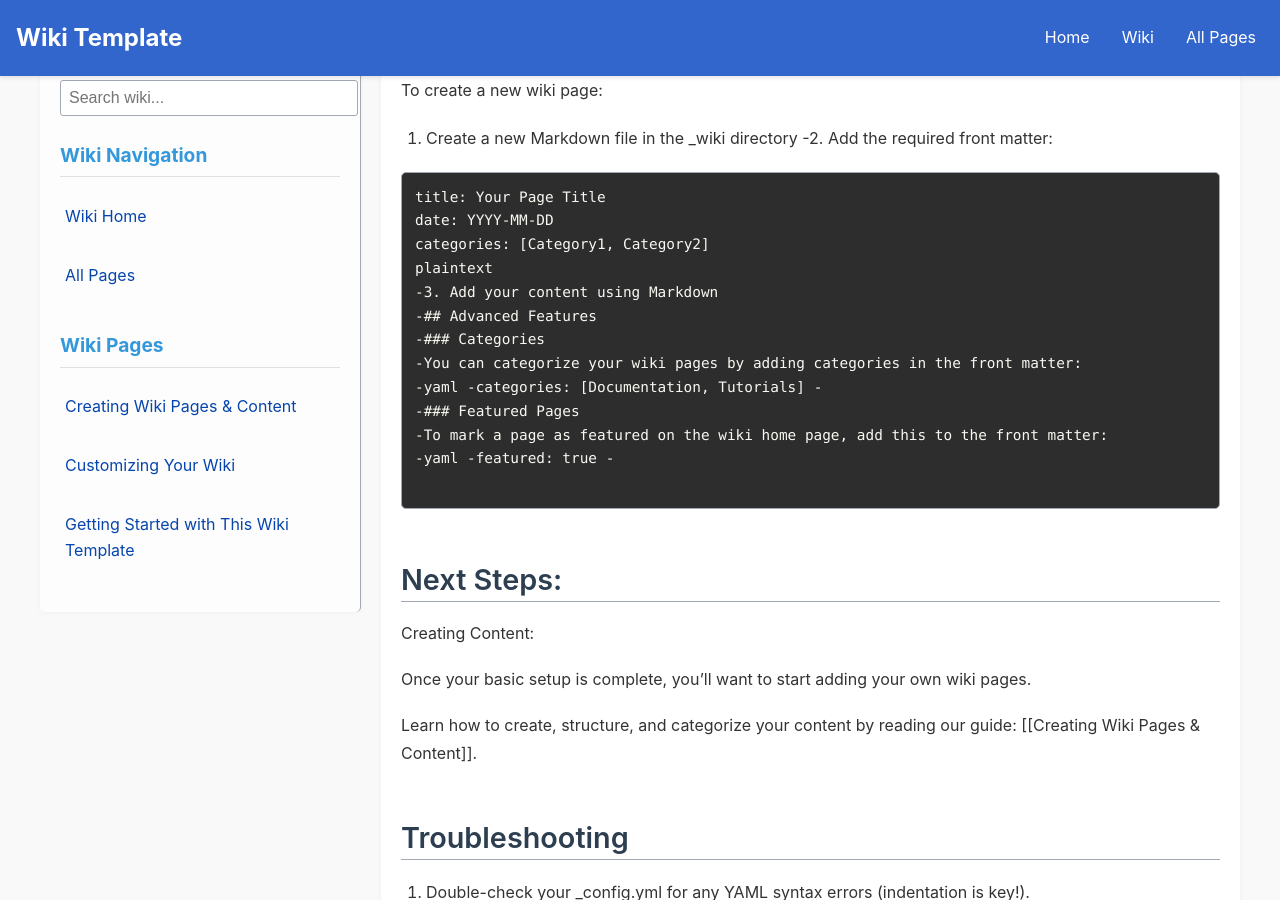
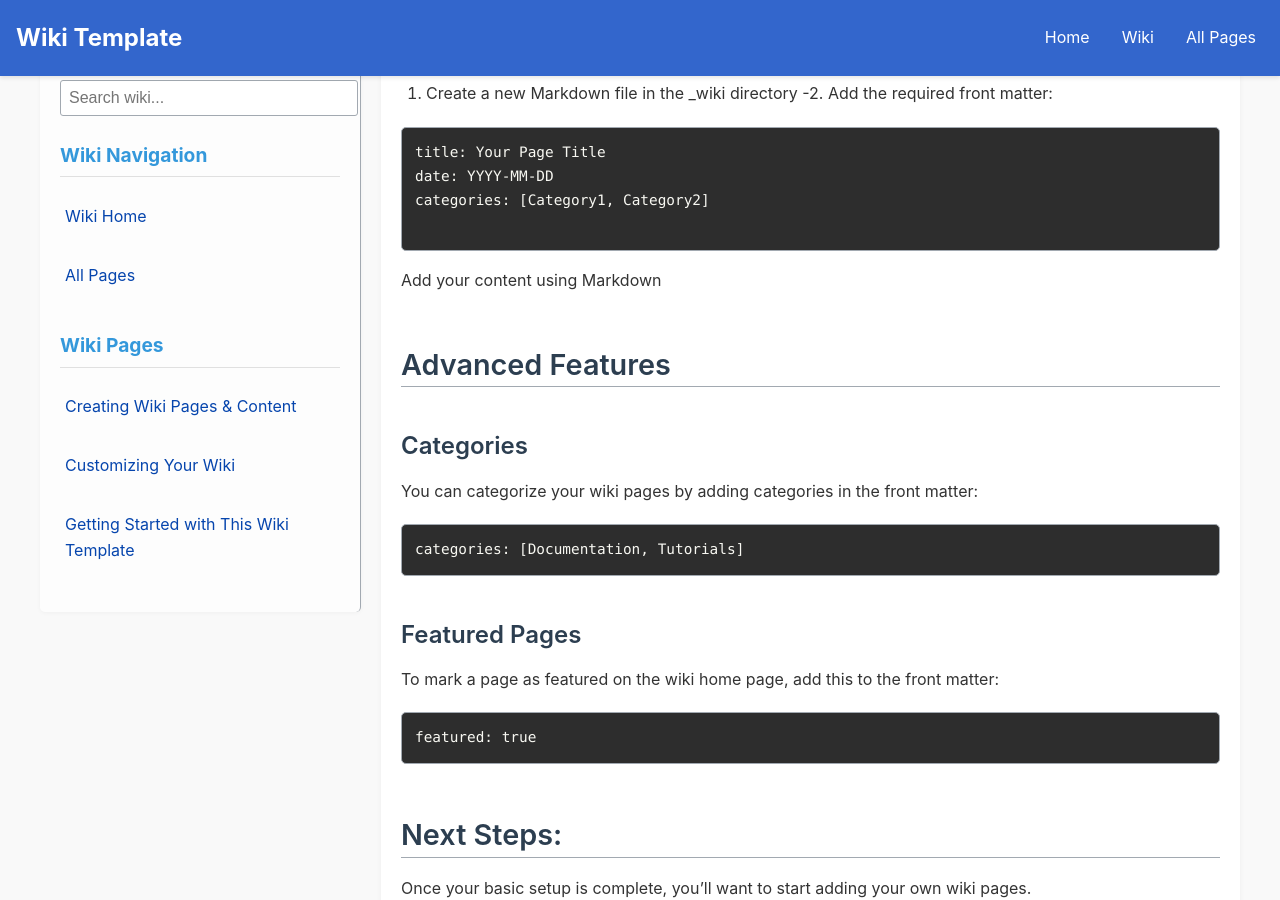
Before and after one commit to PinkLittleKitty/wiki-template, a Jekyll site: the page built from _wiki/getting-started.md, in a window 1280 px wide and 900 px high, scrolled down 2106 px. Built offline with Jekyll 4.4.1, drawn with Linux system fonts in a browser that asks for light colours; some of the changed text lies outside the part shown.

Commit message:
Update getting-started.md

````diff
--- a/_wiki/getting-started.md
+++ b/_wiki/getting-started.md
@@ -58,21 +53,29 @@ To create a new wiki page:
 title: Your Page Title
 date: YYYY-MM-DD
 categories: [Category1, Category2]
-plaintext
--3. Add your content using Markdown
--## Advanced Features
--### Categories
--You can categorize your wiki pages by adding categories in the front matter:
--yaml -categories: [Documentation, Tutorials] -
--### Featured Pages
--To mark a page as featured on the wiki home page, add this to the front matter:
--yaml -featured: true -
 
 ```
 
+Add your content using Markdown
+
+## Advanced Features
+### Categories
+
+You can categorize your wiki pages by adding categories in the front matter:
+
+```yaml
+categories: [Documentation, Tutorials]
+```
+
+### Featured Pages
+
+To mark a page as featured on the wiki home page, add this to the front matter:
+
+```yaml
+featured: true
+```
+
 ## Next Steps:
-
-Creating Content:
 
 Once your basic setup is complete, you'll want to start adding your own wiki pages.
 
````
Also changed, not shown: other parts of _wiki/getting-started.md (+0 -5 lines).
